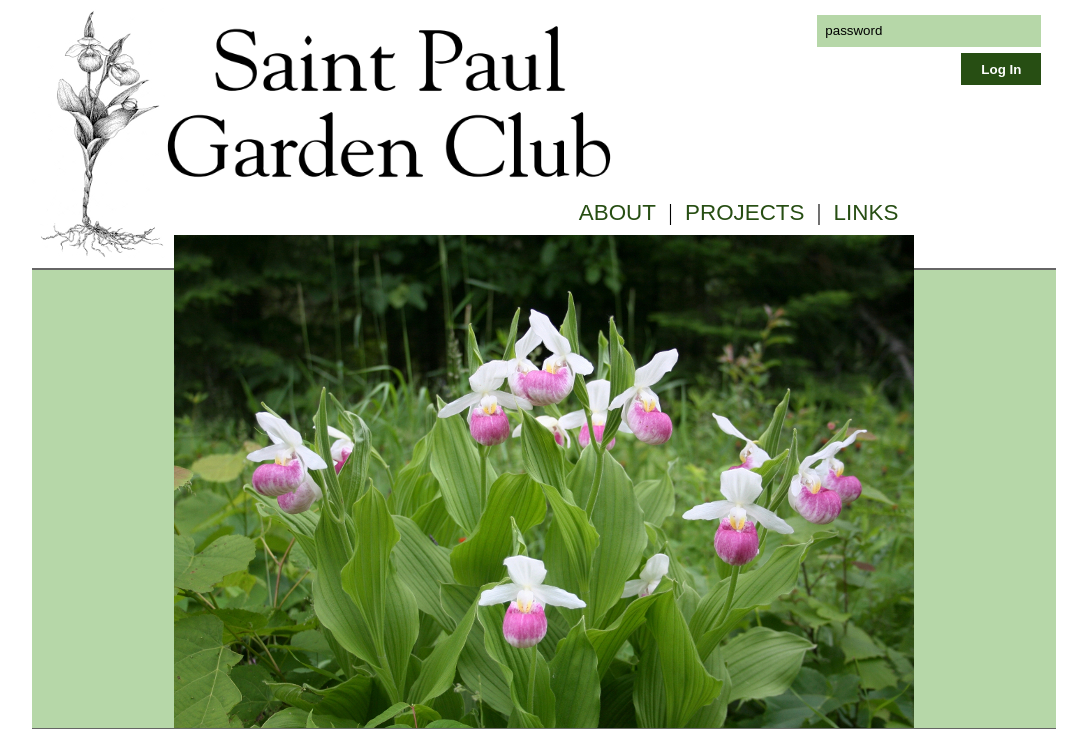
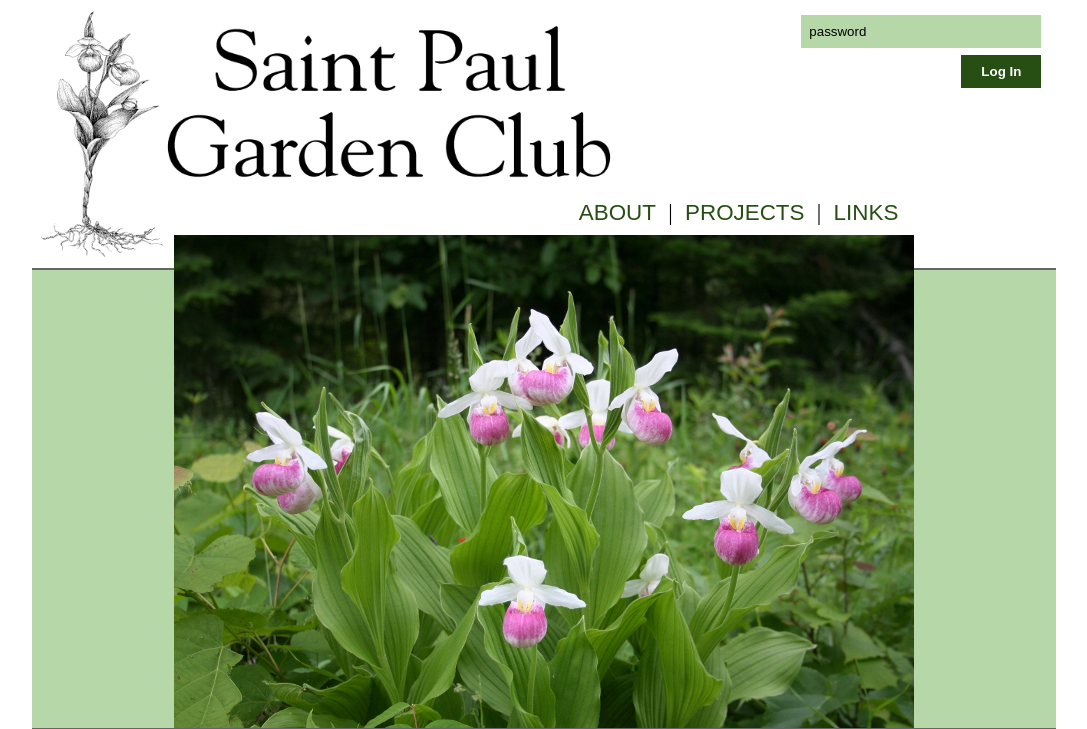
Before and after one commit to coldpour/spgc, a PHP site: page / in a window 1280 px wide. Shown: the top 729 px of the page, without its empty margins (96-1183 px from the left). Run offline with PHP 8.4, Linux system fonts and the light colour scheme.

Commit message:
make the password field just a hair longer for better balance

```diff
--- a/screen.css
+++ b/screen.css
@@ -18,11 +18,11 @@ img.banner {
 }
 
 form.login {
-    width:14em;
+    width:15em;
 }
 
 .login input {
-    height:2.4em;
+    height:2.5em;
     width:100%;
     margin-top:.5em;
 }
```
